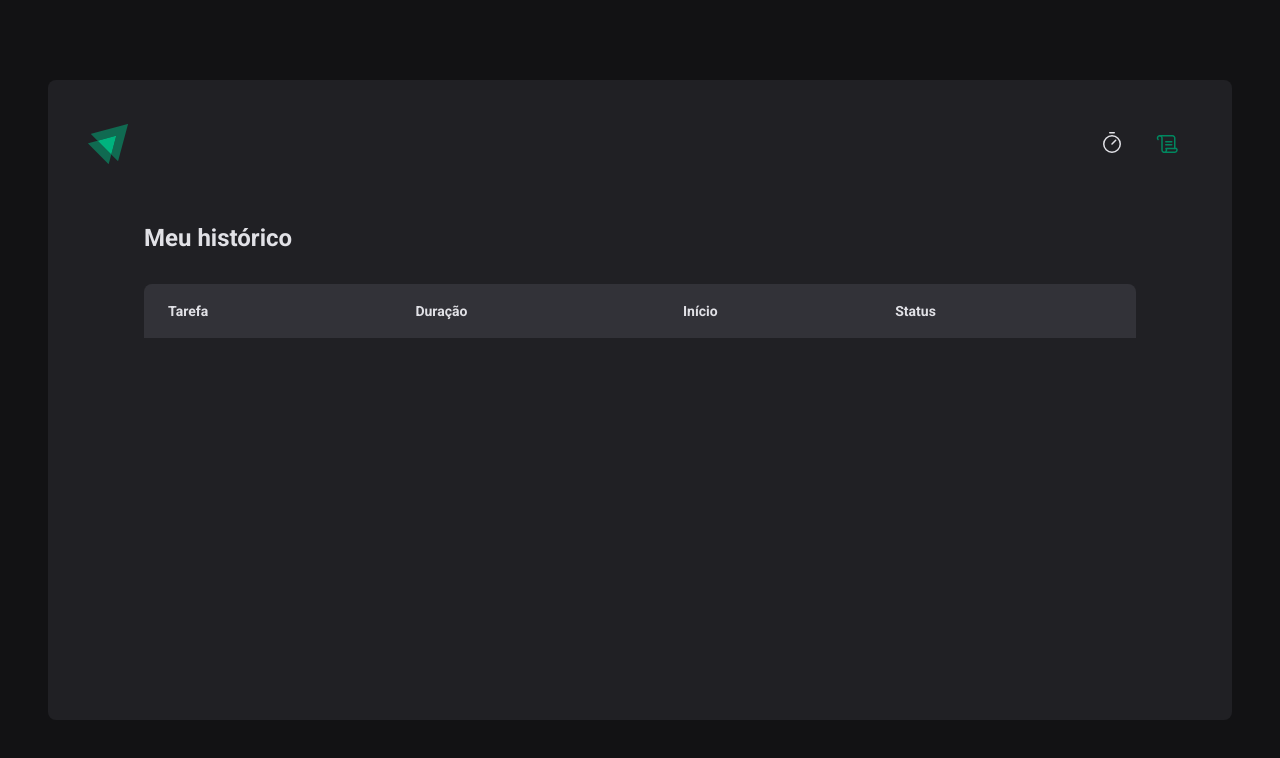
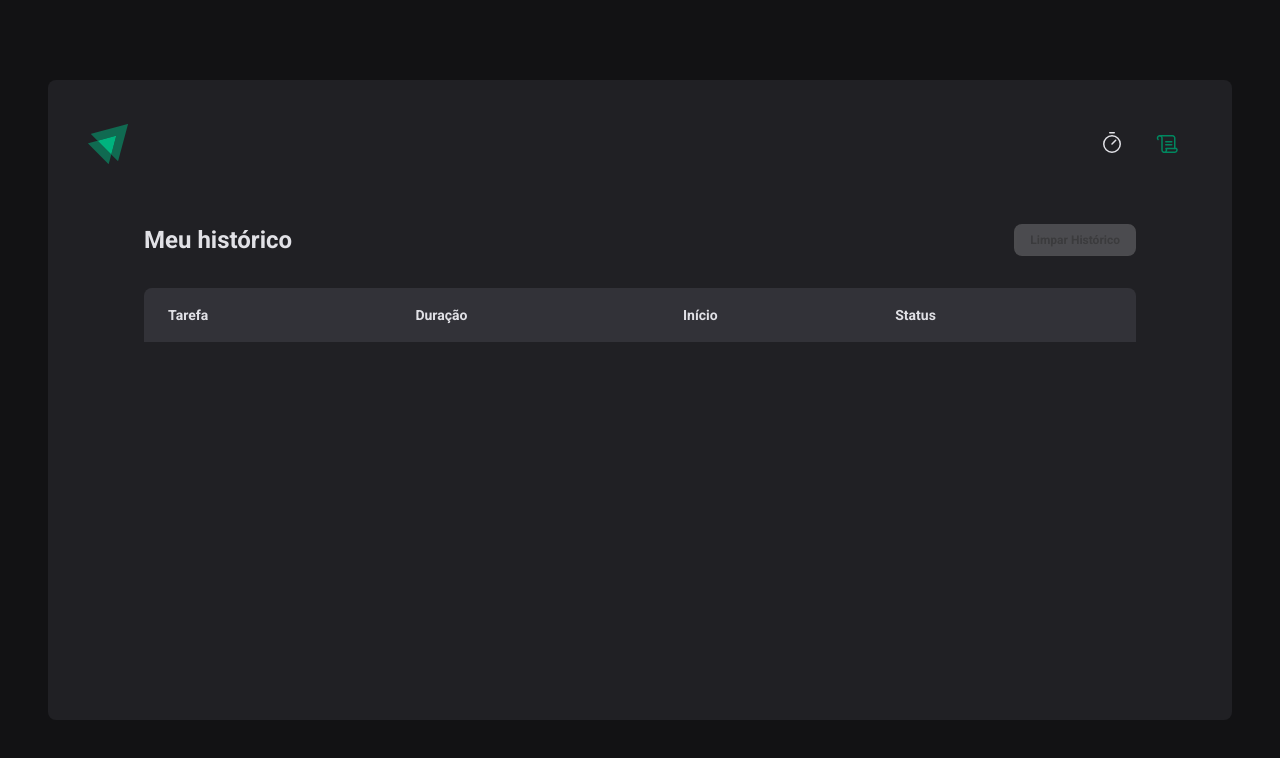
Before and after one commit to MatheusWesley/ignite-time, a React (Vite) app: page /history in a window 1280 px wide. Shown: the top 758 px of the page. Built offline with nearby package versions, Linux system fonts and the light colour scheme.

Commit message:
Implementação: Agora tem a função 'Limpar Histórico', na listagem dos ciclos realizados.

```diff
--- a/src/pages/History/index.tsx
+++ b/src/pages/History/index.tsx
@@ -1,15 +1,23 @@
 import { useContext } from "react";
 import { formatDistanceToNow } from "date-fns";
 import { ptBR } from "date-fns/locale/pt-BR";
-import { HistoryContainer, HistoryList, Status } from "./styles";
+import { HistoryContainer, HistoryHeader, HistoryList, Status } from "./styles";
 import { CyclesContext } from "../../contexts/CyclesContext";
 
 export function History() {
   const { cycles } = useContext(CyclesContext)
 
+  function cleanHistoryCycles() {
+    localStorage.removeItem('@ignite-timer:cycles-state-1.0.0')
+    window.location.reload()
+  }
+
   return (
     <HistoryContainer>
-      <h1>Meu histórico</h1>
+      <HistoryHeader>
+        <h1>Meu histórico</h1>
+        <button onClick={cleanHistoryCycles} disabled={cycles.length === 0}>Limpar Histórico</button>
+      </HistoryHeader>
       <HistoryList>
         <table>
           <thead>
--- a/src/pages/History/styles.ts
+++ b/src/pages/History/styles.ts
@@ -6,11 +6,46 @@ export const HistoryContainer = styled.main`
 
   display: flex;
   flex-direction: column;
+`
+
+export const HistoryHeader = styled.div`
+  display: flex;
+  align-items: center;
+  justify-content: space-between;
 
   h1 {
     font-size: 1.5rem;
     color: ${props => props.theme["gray-100"]}
   }
+
+  button {
+    max-height: 1rem;
+    border: 0;
+    padding: 1rem;
+    border-radius: 8px;
+
+    display: flex;
+    align-items: center;
+    justify-content: center;
+
+    gap: 0.5rem;
+    font-size: 0.75rem;
+    font-weight: bold;
+
+    cursor: pointer;
+
+    background-color: ${props => props.theme["gray-200"]};
+
+    &:not(:disabled):hover {
+      background-color: ${props => props.theme["gray-300"]};
+    }
+
+    &:disabled {
+      opacity: 0.7;
+      cursor: not-allowed;
+    }
+  }
+
 `
 
 export const HistoryList = styled.div`
```
